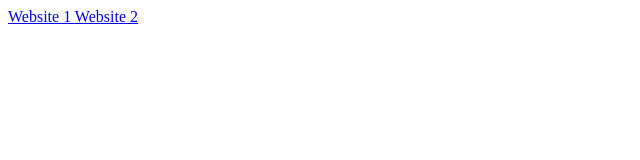
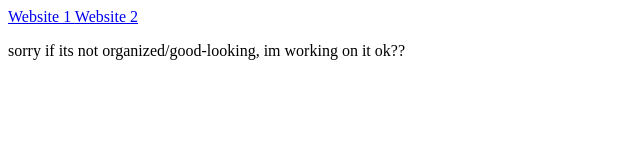
Before and after one commit to thecoolerperson/home, a plain HTML site: page index.html in a window 1280 px wide. Shown: the whole page, without its empty margins (0-640 px from the left). Drawn offline with Linux system fonts and the light colour scheme.

Commit message:
Update index.html

```diff
--- a/index.html
+++ b/index.html
@@ -4,3 +4,6 @@
 <a href = 'https://thecoolerperson.github.io/2-html-css-buttons/'>
   Website 2
 </a>
+<p>
+  sorry if its not organized/good-looking, im working on it ok??
+</p>
```
